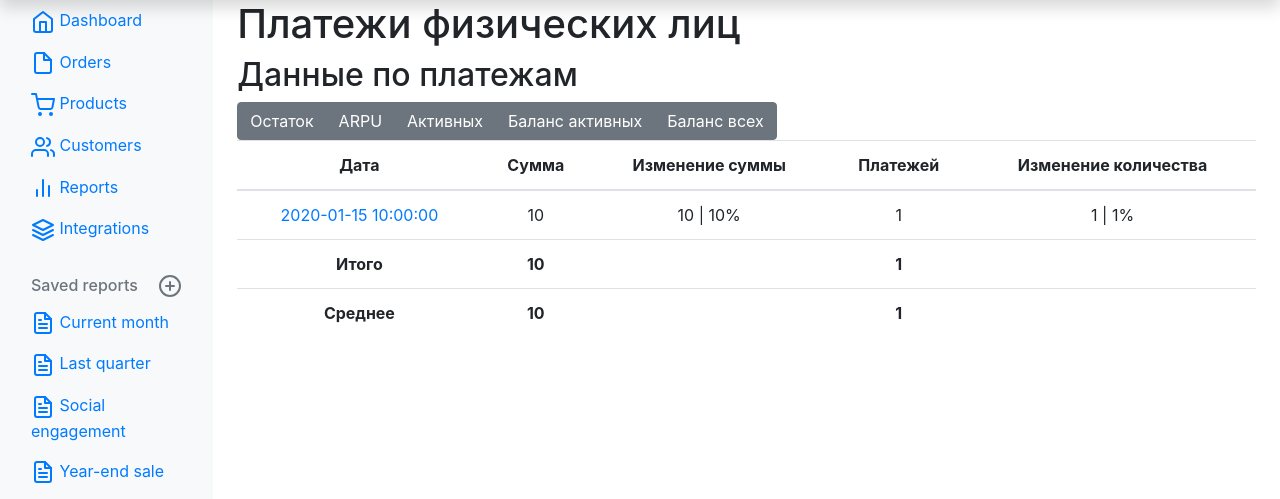
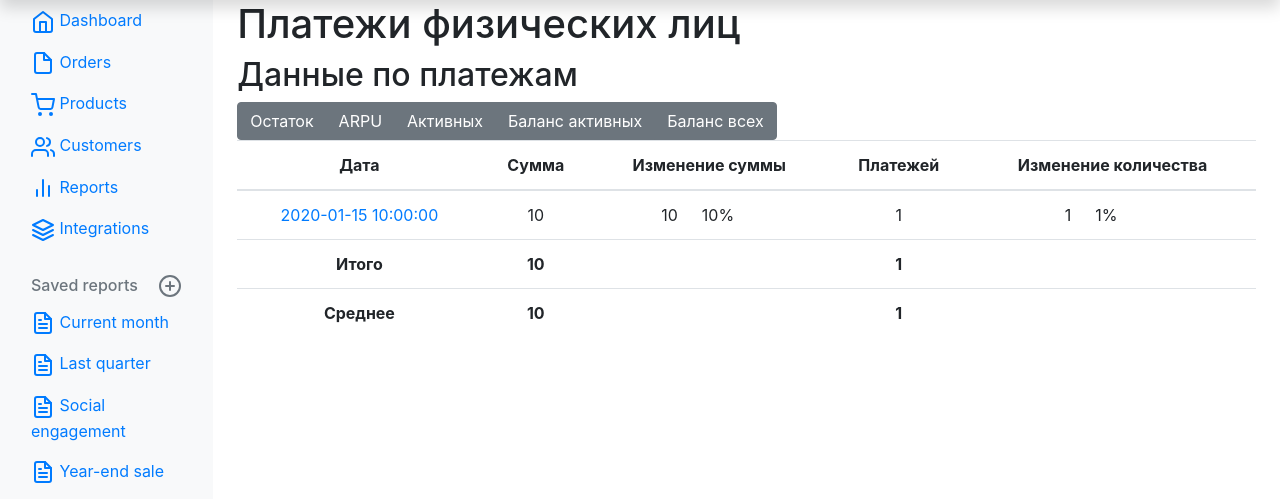
Before and after one commit to ds-vologdin/utm_sugarcrm_report, a Flask app: template templates/pays_year.html in a window 1280 px wide. Shown: the part 40-539 px from the top of the page. Run offline with Flask 2, Linux system fonts and the light colour scheme; the template is opened without the code that fills it: most values are stand-ins (such as "Sample title", 1, 10 or a date in 2020); some libraries are stand-ins or nearby versions.

Commit message:
Поправил таблицу платежей в шаблоне

```diff
--- a/templates/pays_year.html
+++ b/templates/pays_year.html
@@ -39,16 +39,17 @@
             </td>
             <td>{{ pay.summ|round(2) }}</td>
             {% if pay.sum_dif == 0 %}
-                <td></td>
+                <td></td><td></td>
             {% else %}
-                <td>{{ pay.sum_dif|round(2) }} | {{ pay.sum_dif_p }}%</td>
+                <td class="text-right">{{ pay.sum_dif|round(2) }}</td><td class="text-left">{{ pay.sum_dif_p }}%</td>
             {% endif %}
             <td class="text-center td-balance td_disable">{{ pay.sum_balance }}</td>
             <td class="text-center">{{ pay.count }}</td>
             {% if pay.count_dif == 0%}
-                <td></td>
+                <td></td><td></td>
             {% else %}
-                <td>{{ pay.count_dif }} | {{ pay.count_dif_p }}%</td>
+                <td class="text-right">{{ pay.count_dif }}</td>
+                <td class="text-left">{{ pay.count_dif_p }}%</td>
             {% endif %}
             <td class="td-arpu td_disable">{{ pay.avg }}</td>
             <td class="text-center td-active-user td_disable">{{ pay.count_active|round(2) }}</td>
@@ -59,10 +60,10 @@
         <tr>
             <td><b>Итого</b></td>
             <td><b>{{ pays_stat_summary.summ|round(2) }}</b></td>
-            <td></td>
+            <td></td><td></td>
             <td class="td-balance td_disable"></td>
             <td><b>{{ pays_stat_summary.count }}</b></td>
-            <td></td>
+            <td></td><td></td>
             <td class="td-arpu td_disable"></td>
             <td class="td-active-user td_disable"></td>
             <td class="td-avg-balance-active td_disable"></td>
@@ -71,10 +72,10 @@
         <tr>
             <td><b>Среднее</b></td>
             <td><b>{{ pays_stat_summary.avg_summ|round(2) }}</b></td>
-            <td></td>
+            <td></td><td></td>
             <td class="td-balance td_disable"></td>
             <td><b>{{ pays_stat_summary.avg_count }}</b></td>
-            <td></td>
+            <td></td><td></td>
             <td class="td-arpu td_disable"><b>{{ pays_stat_summary.avg_pay|round(2) }}</b></td>
             <td class="td-active-user td_disable"></td>
             <td class="td-avg-balance-active td_disable"></td>
```
Also changed, not shown: other parts of templates/pays_year.html (+2 -2 lines).
